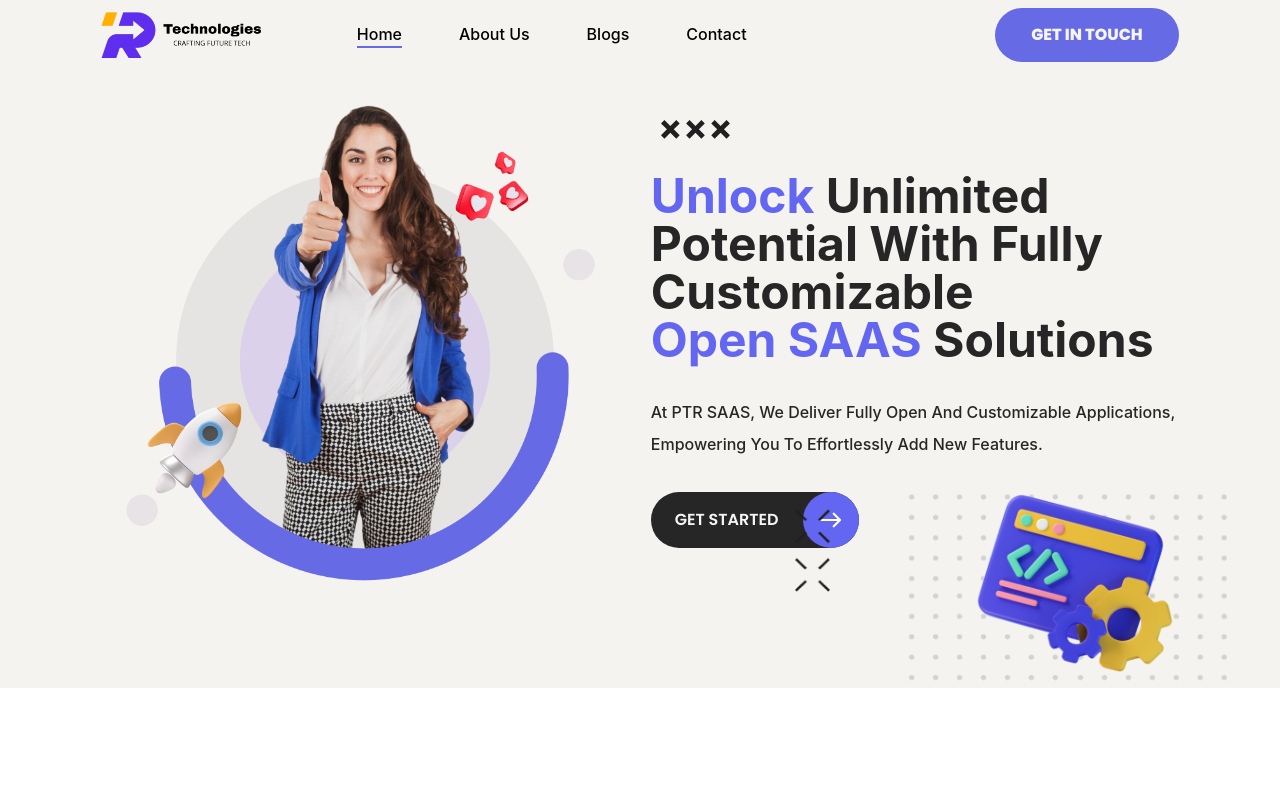
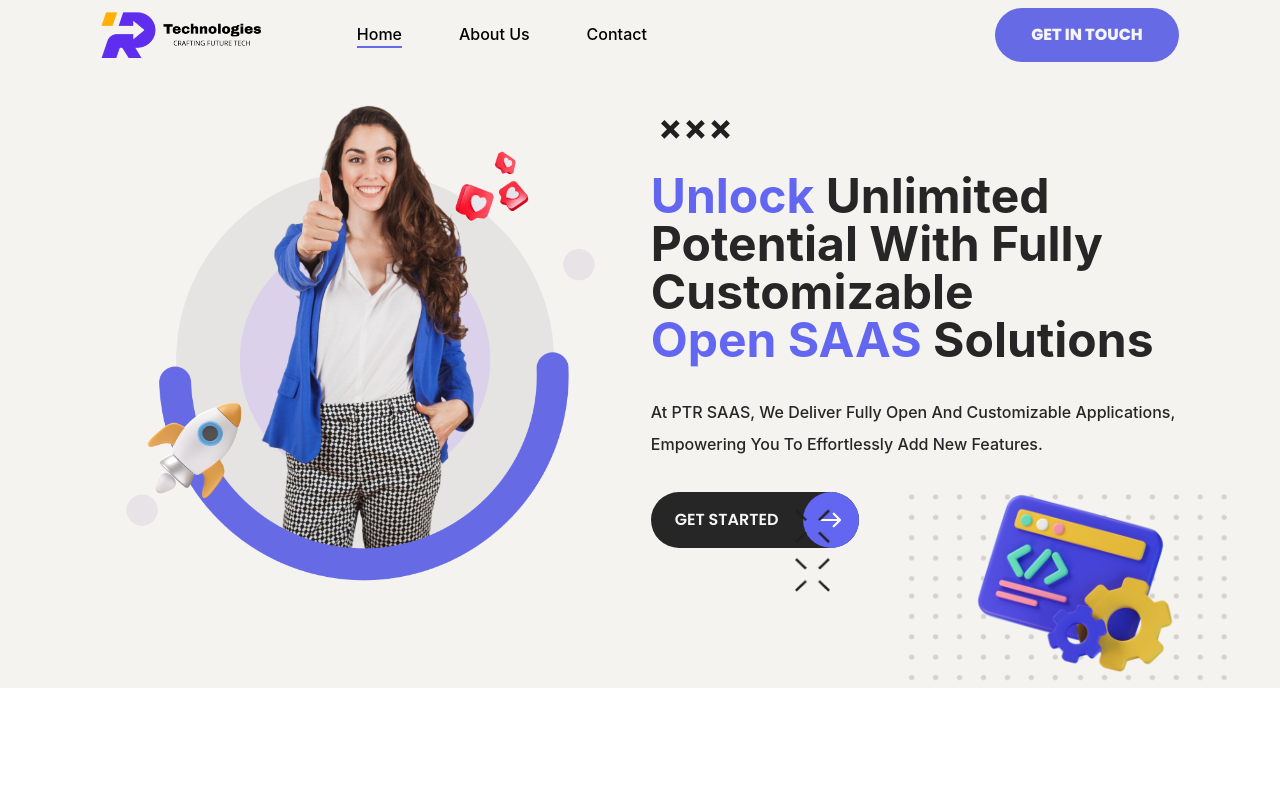
Before and after one commit to ptrsoft/ptr-website, a React (Create React App) app: page / in a window 1280 px wide. Shown: the top 800 px of the page. Built offline with nearby package versions, Linux system fonts and the light colour scheme.

Commit message:
navlinks removed

```diff
--- a/src/Components/Footer.js
+++ b/src/Components/Footer.js
@@ -48,7 +48,6 @@
       About Us
       </Link>
       </span>
-
     <span>
     <Link to="/contact-us">
       Contact Us
--- a/src/Components/Header.js
+++ b/src/Components/Header.js
@@ -36,9 +36,6 @@
         </li>
 
 
-        <li className={`text-base font-poppins font-medium ${isActive('/blogs') ? 'border-b-2' : ''}`} style={isActive('/blogs') ? { borderColor: '#666AE5' } : {}}>
-          <Link to="/not-found">Blogs</Link>
-        </li>
         <li className={`text-base font-poppins font-medium ${isActive('/contact-us') ? 'border-b-2' : ''}`} style={isActive('/contact-us') ? { borderColor: '#666AE5' } : {}}>
           <Link to="/contact-us">Contact</Link>
         </li>
```
